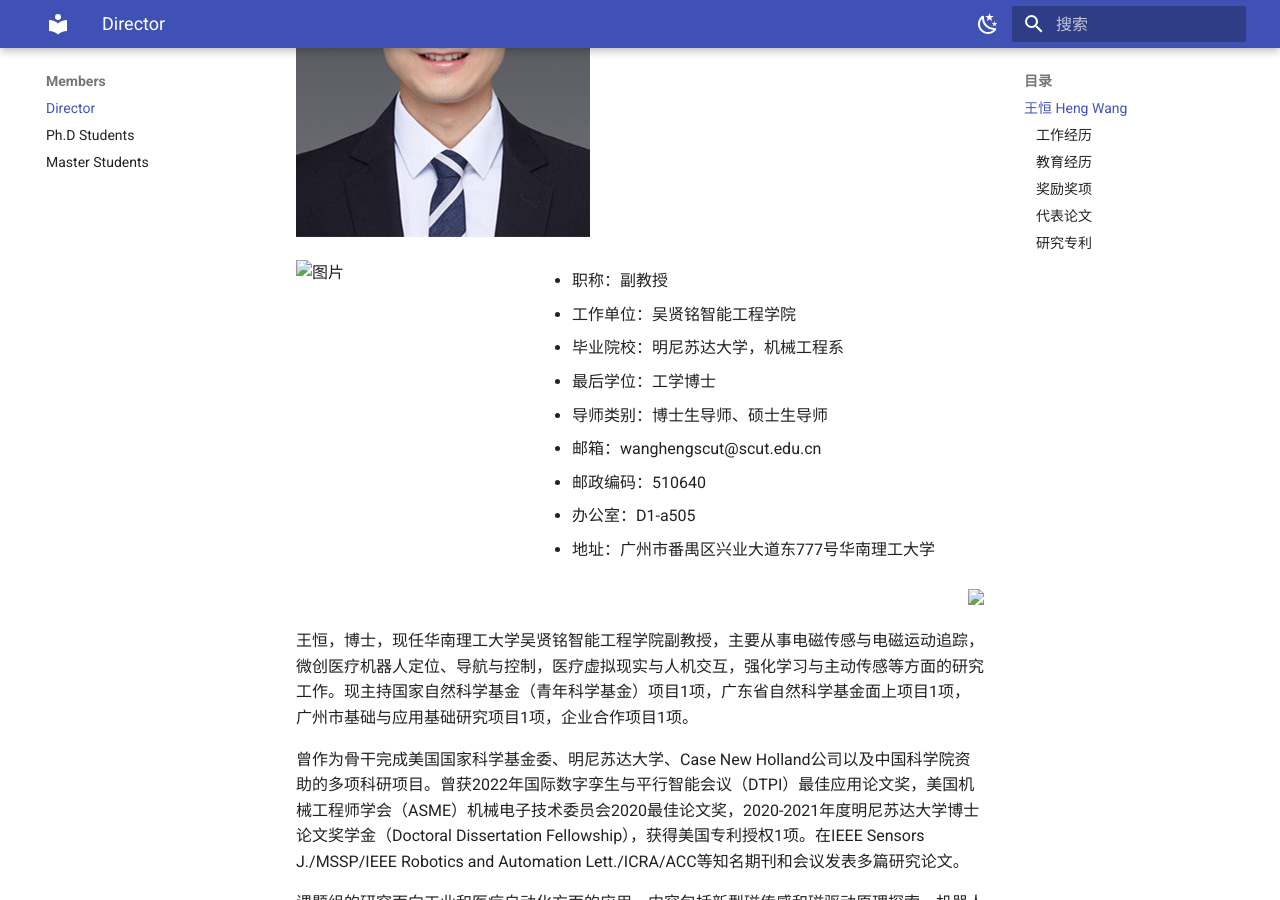
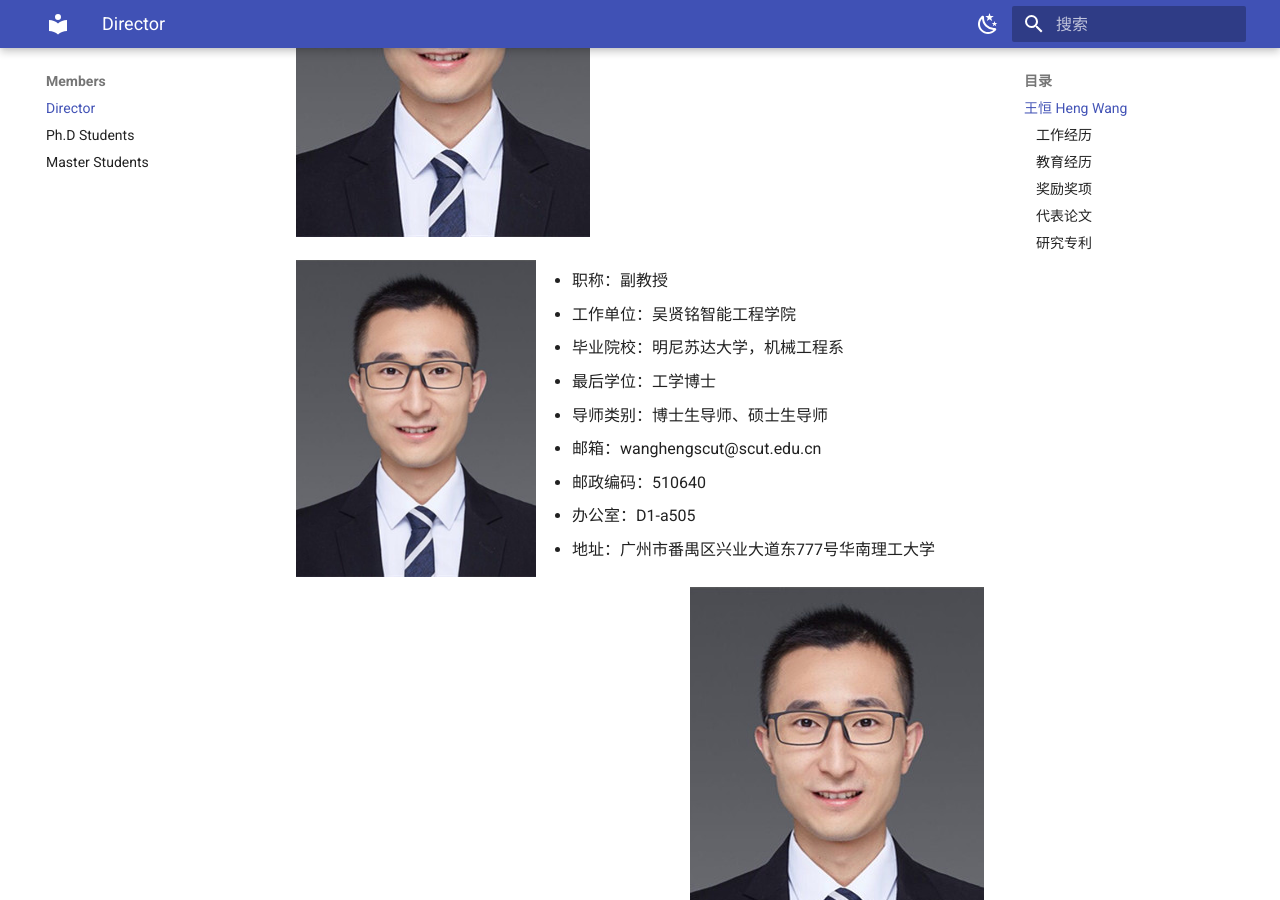
Before and after one commit to juhaocui/Wang-Lab.github.io, an MkDocs documentation site: the page built from docs/director.md, in a window 1280 px wide and 900 px high, scrolled down 472 px. Built offline with MkDocs 1.6.1 and Material for MkDocs 9.7.7, drawn with Linux system fonts in a browser that asks for light colours.

Commit message:
Update director.md

```diff
--- a/docs/director.md
+++ b/docs/director.md
@@ -4,7 +4,7 @@
 
 ![](wangheng.jpg)
 
-<img align="left" src="wangheng.jpg" alt="图片" width="240" height="320"/>
+<img align="left" src="../wangheng.jpg" alt="图片" width="240" height="320"/>
 
 - 职称：副教授
 
@@ -25,7 +25,7 @@
 - 地址：广州市番禺区兴业大道东777号华南理工大学
 
 <div align=right>
-<img src="wangheng.jpg"/>
+<img src="/wangheng.jpg"/>
 </div>
 
 王恒，博士，现任华南理工大学吴贤铭智能工程学院副教授，主要从事电磁传感与电磁运动追踪，微创医疗机器人定位、导航与控制，医疗虚拟现实与人机交互，强化学习与主动传感等方面的研究工作。现主持国家自然科学基金（青年科学基金）项目1项，广东省自然科学基金面上项目1项，广州市基础与应用基础研究项目1项，企业合作项目1项。
```
